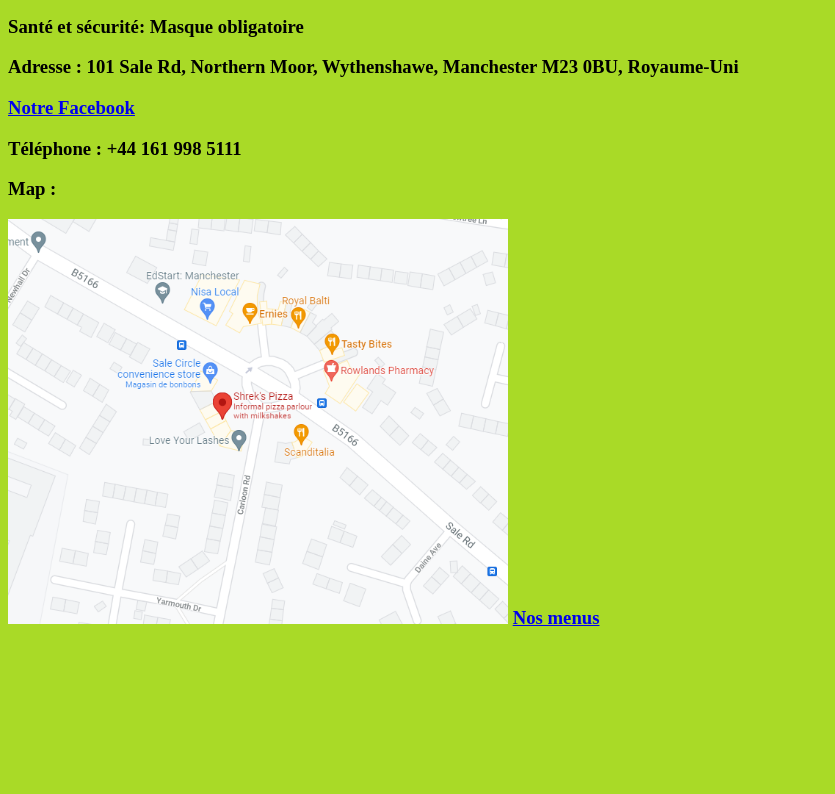
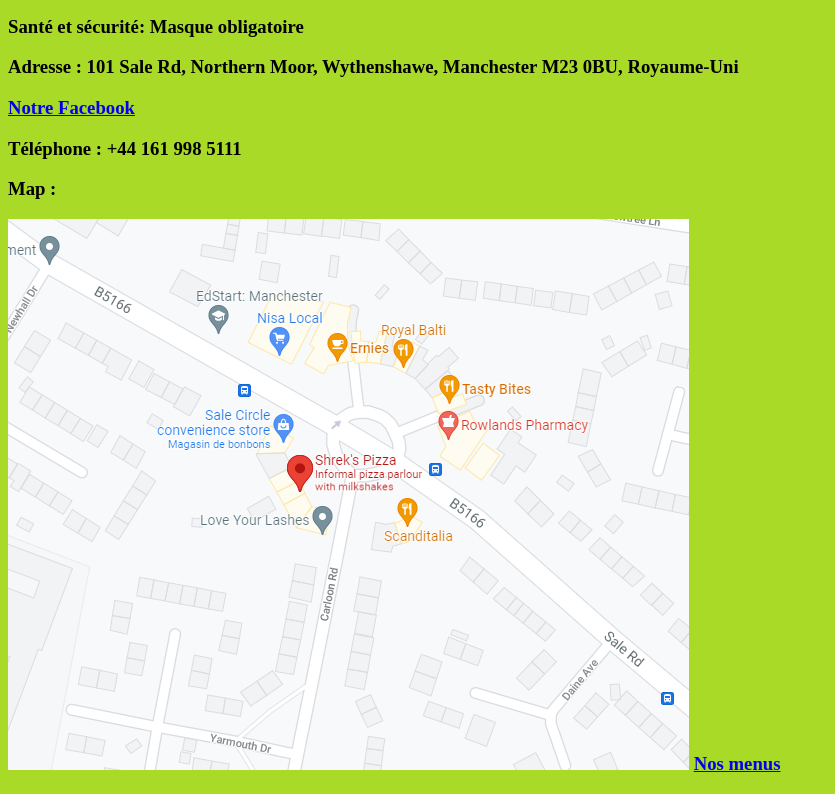
Before and after one commit to BryanLna/NSI_Project, a plain HTML site: page page1.html in a window 1280 px wide. Shown: the part 511-1305 px from the top of the page, without its empty margins (0-835 px from the left). Before the commit the page ends 1158 px from the top, so only its background shows below. Drawn offline with Linux system fonts and the light colour scheme.

Commit message:
Update page1.html

```diff
--- a/page1.html
+++ b/page1.html
@@ -18,7 +18,7 @@
 <a href="https://fr-fr.facebook.com/Shreks-Pizza-1905371753029915/"> Notre Facebook </a>
 <H3 align="left"> Téléphone : +44 161 998 5111 <H3>
 <H3 align="left"> Map : <H3>
-<img src="map.png" alt= height="500" width="500">
+<img src="map.png">
 <a href="page2.html"> Nos menus </a>
 
 
```
